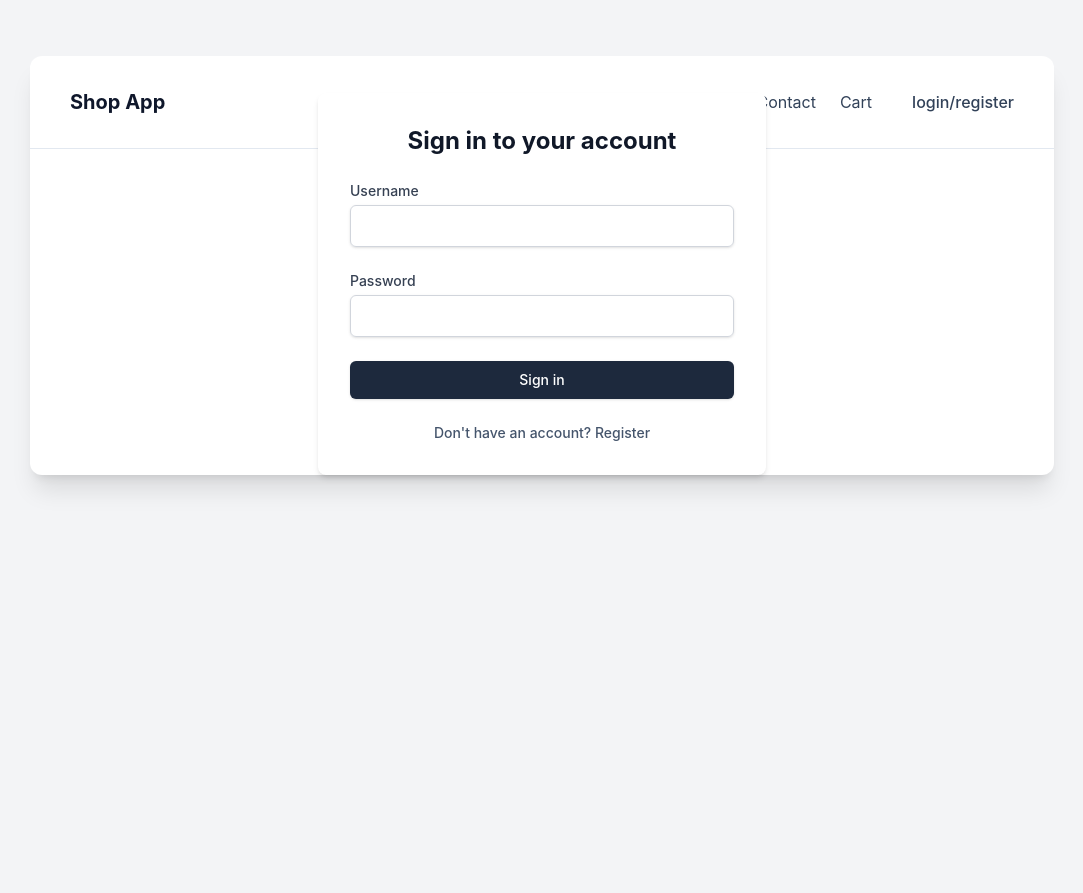
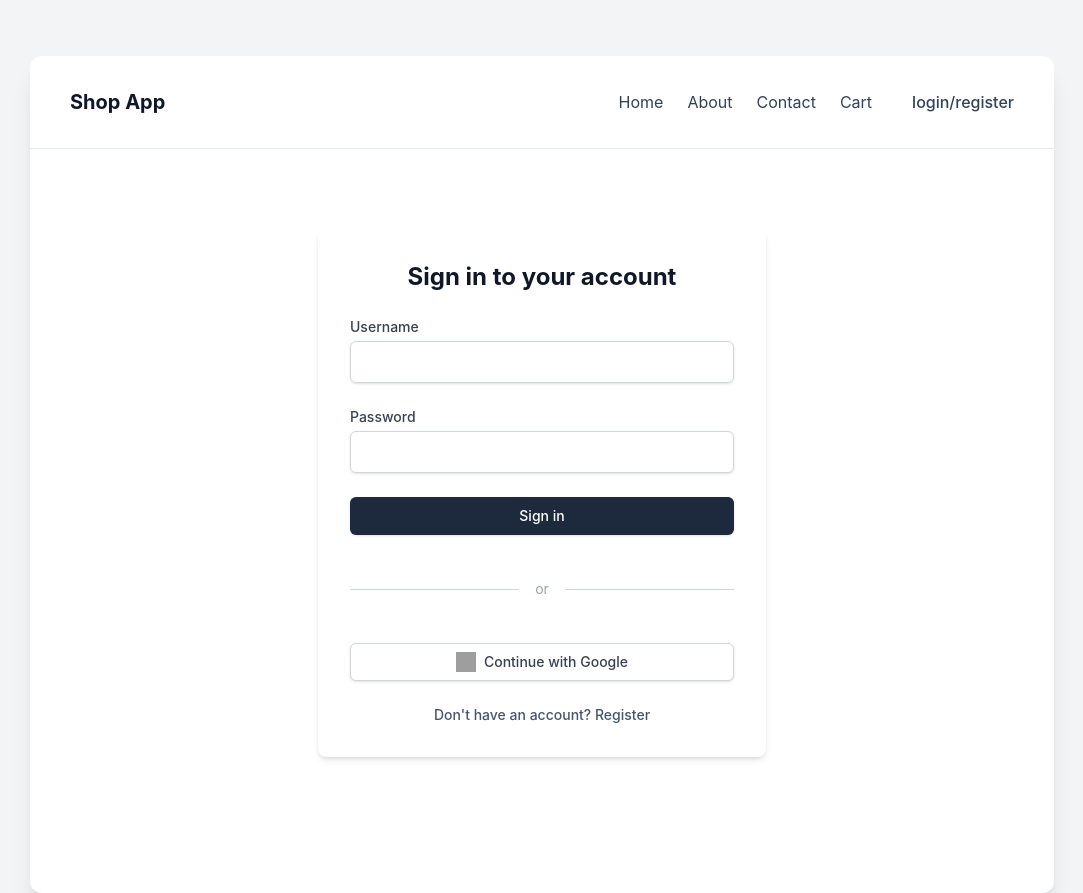
Before and after one commit to F3NCE-Dev/fastapi-shop-app, a Vue app in the folder frontend/: page /auth in a window 1280 px wide. Shown: the whole page, without its empty margins (98-1181 px from the left). Before the commit the page ends 800 px from the top, so only its background shows below. Built offline with nearby package versions, Linux system fonts and the light colour scheme; no server answers; grey boxes are pictures that could not be loaded.

Commit message:
Add OAuth2 To Frontend + Auth Page Improvements

```diff
--- a/frontend/src/App.vue
+++ b/frontend/src/App.vue
@@ -1,5 +1,21 @@
 <script setup>
+import { onMounted } from "vue";
+import { authAPI } from "./services/api";
 import Header from "./components/Header.vue";
+
+onMounted(async () => {
+  const urlParams = new URLSearchParams(window.location.search);
+  const code = urlParams.get("code");
+  if (code) {
+    try {
+      const { data } = await authAPI.googleCallback(code);
+      localStorage.setItem("token", data.access_token);
+      window.location.href = "/";
+    } catch (err) {
+      console.error(err);
+    }
+  }
+});
 </script>
 
 <template>
--- a/frontend/src/pages/Auth.vue
+++ b/frontend/src/pages/Auth.vue
@@ -1,7 +1,7 @@
 <script setup>
 import { ref, reactive } from "vue";
 import { useRouter } from "vue-router";
-import { authAPI } from "../services/api";
+import { authAPI, API_BASE_URL } from "../services/api";
 
 const router = useRouter();
 
@@ -30,10 +30,14 @@ const onSubmit = async () => {
       err.response?.data?.detail || "An error occurred. Please try again.";
   }
 };
+
+const loginWithGoogle = () => {
+  window.location.href = `${API_BASE_URL}/google/url`;
+};
 </script>
 
 <template>
-  <div class="flex justify-center items-center h-full -mt-14">
+  <div class="flex justify-center items-center h-full -mt-14 h-screen">
     <div class="w-full max-w-md p-8 space-y-6 bg-white rounded-lg shadow-md">
       <h2 class="text-2xl font-bold text-center text-gray-900">
         {{ isLogin ? "Sign in to your account" : "Create a new account" }}
@@ -80,17 +84,32 @@ const onSubmit = async () => {
         <div>
           <button
             type="submit"
-            class="w-full flex justify-center py-2 px-4 border border-transparent rounded-md shadow-sm text-sm font-medium text-white bg-slate-800 hover:bg-slate-900 focus:outline-none focus:ring-2 focus:ring-offset-2 focus:ring-slate-500"
+            class="w-full flex justify-center py-2 px-4 border border-transparent rounded-md shadow-sm text-sm font-medium text-white bg-slate-800 hover:bg-slate-900 focus:outline-none focus:ring-2 focus:ring-offset-2 focus:ring-slate-500 cursor-pointer"
           >
             {{ isLogin ? "Sign in" : "Register" }}
           </button>
         </div>
       </form>
 
+      <div class="relative flex py-5 items-center">
+        <div class="flex-grow border-t border-gray-300"></div>
+        <span class="flex-shrink mx-4 text-gray-400 text-sm">or</span>
+        <div class="flex-grow border-t border-gray-300"></div>
+      </div>
+
+      <button
+        @click="loginWithGoogle"
+        type="button"
+        class="w-full flex justify-center items-center py-2 px-4 border border-gray-300 rounded-md shadow-sm text-sm font-medium text-gray-700 bg-white hover:bg-gray-50 focus:outline-none focus:ring-2 focus:ring-offset-2 focus:ring-slate-500 cursor-pointer"
+      >
+        <img src="https://www.gstatic.com/firebasejs/ui/2.0.0/images/auth/google.svg" class="w-5 h-5 mr-2" />
+        Continue with Google
+      </button>
+
       <div class="text-sm text-center">
         <button
           @click="isLogin = !isLogin"
-          class="font-medium text-slate-600 hover:text-slate-500"
+          class="font-medium text-slate-600 hover:text-slate-500 cursor-pointer"
         >
           {{
             isLogin
--- a/frontend/src/services/api.js
+++ b/frontend/src/services/api.js
@@ -117,6 +117,9 @@ export const authAPI = {
   logout() {
     return apiClient.post("/logout");
   },
+  googleCallback(code) {
+    return apiClient.post("/google/callback", { code });
+  },
 };
 
 export const profileAPI = {
```
